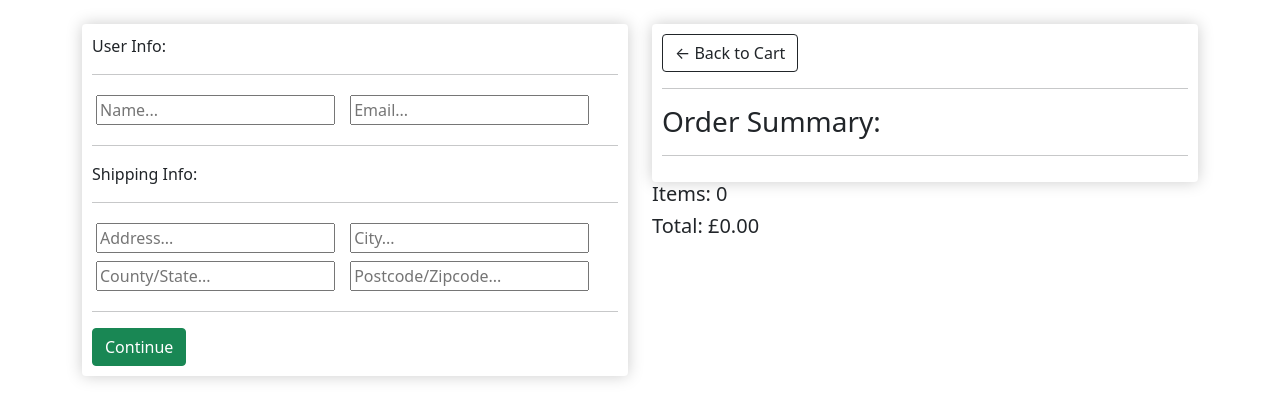
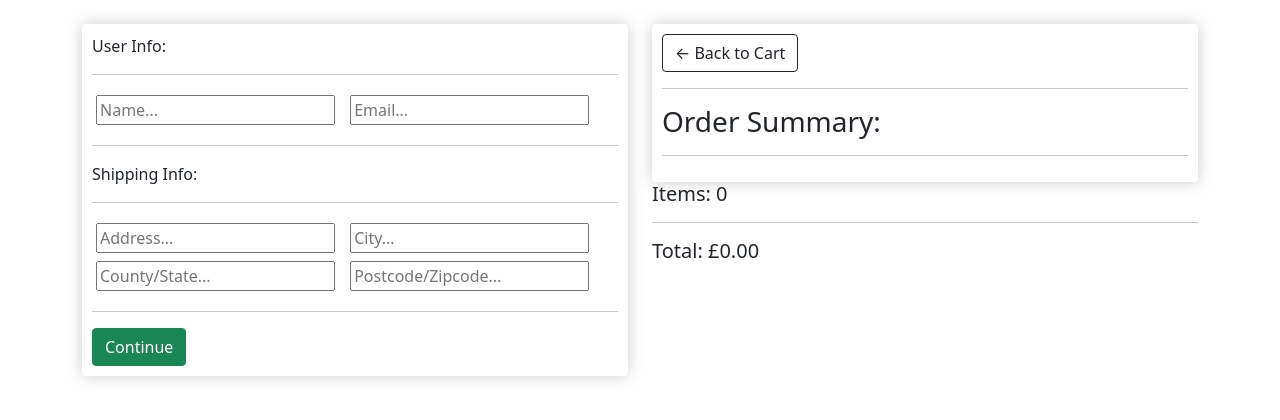
Before and after one commit to JPT96/MS4_ecomproj, a Django app: page /checkout/ in a window 1280 px wide. Shown: the part 84-504 px from the top of the page. Run offline with Django 3.2, Linux system fonts and the light colour scheme.

Commit message:
add padding to h5 elements

```diff
--- a/shop/templates/shop/checkout.html
+++ b/shop/templates/shop/checkout.html
@@ -66,7 +66,8 @@
 
 
         </div>
-        <h5>Items: {{order.get_cart_items}} </h5>
+        <h5>Items: {{order.get_cart_items}}</h5>
+        <hr>
         <h5> Total: £{{order.get_cart_total|floatformat:2}}</h5>
 
     </div>
--- a/static/css/main.css
+++ b/static/css/main.css
@@ -1,6 +1,9 @@
 
 .bg-light{
     background: linear-gradient(#e66465, #9198e5);
+}
+h5{
+    padding-right: 10px;
 }
 #trolley-icon{
     width: 25px;
```
